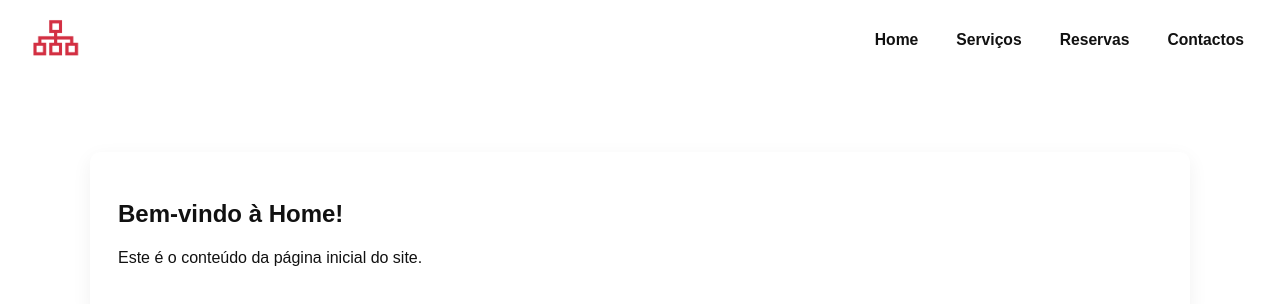
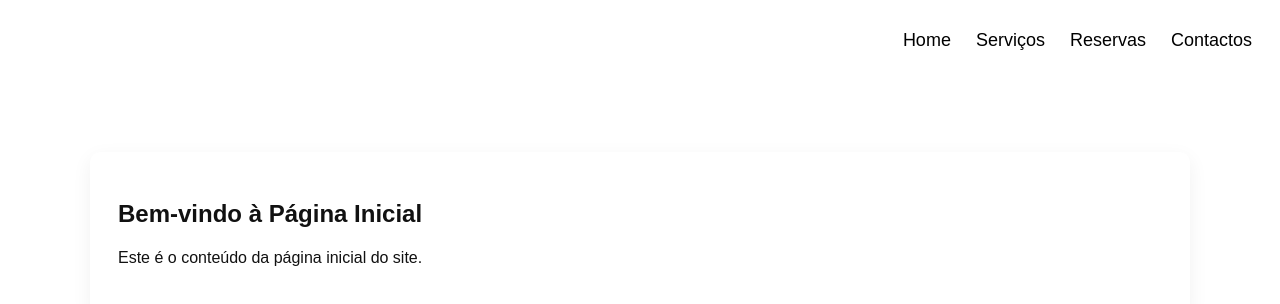
Before and after one commit to mauricio725/PAP-PROJETO-ESCOLAR, a React (Vite) app: page / in a window 1280 px wide. Shown: the top 304 px of the page. Built offline with nearby package versions, Linux system fonts and the light colour scheme.

Commit message:
,.efijfreiowp
feowhuefwuyfewy

```diff
--- a/src/App.jsx
+++ b/src/App.jsx
@@ -1,13 +1,20 @@
-import React, { useState } from "react";
+import React, { useState, useEffect } from "react";
 import Cabecalho from "./Cabecalho";
 import Home from "./Home";
 import Servicos from "./Servicos";
 import Reservas from "./Reservas";
 import Contactos from "./Contactos";
+import Loader from "./Loader";
 import "./css/style.css";
 
 function App() {
   const [currentPage, setCurrentPage] = useState("home");
+  const [showLoader, setShowLoader] = useState(true);
+
+  useEffect(() => {
+    const timer = setTimeout(() => setShowLoader(false), 1500);
+    return () => clearTimeout(timer);
+  }, []);
 
   const renderPage = () => {
     switch (currentPage) {
@@ -26,8 +33,14 @@ function App() {
 
   return (
     <div>
-      <Cabecalho setCurrentPage={setCurrentPage} />
-      <main>{renderPage()}</main>
+      {showLoader ? (
+        <Loader />
+      ) : (
+        <>
+          <Cabecalho setCurrentPage={setCurrentPage} />
+          <main>{renderPage()}</main>
+        </>
+      )}
     </div>
   );
 }
--- a/src/Cabecalho.jsx
+++ b/src/Cabecalho.jsx
@@ -1,5 +1,5 @@
 import React, { useState, useEffect } from "react";
-import Icone1 from "./img/icone1.png";
+
 
 const Cabecalho = ({ setCurrentPage }) => {
   const [scrollDir, setScrollDir] = useState("up");
@@ -27,13 +27,14 @@ const Cabecalho = ({ setCurrentPage }) => {
 
   return (
 <header className={`cabecalho ${scrollDir === "down" ? "hide" : "show"}`}>
-      <img src={Icone1} alt="Ícone 1" className="logo-img" />
+  <div className="logo">ㅤ</div>
   <nav>
     <div className="hamburger" onClick={() => setMenuOpen(!menuOpen)}>
       <span></span>
       <span></span>
       <span></span>
     </div>
+
     <ul className={menuOpen ? "active" : ""}>
       <li onClick={() => handleClick("home")}>Home</li>
       <li onClick={() => handleClick("servicos")}>Serviços</li>
@@ -42,6 +43,7 @@ const Cabecalho = ({ setCurrentPage }) => {
     </ul>
   </nav>
 </header>
+
   );
 };
 
--- a/src/Home.jsx
+++ b/src/Home.jsx
@@ -3,7 +3,7 @@ import React from "react";
 const Home = () => {
   return (
     <section>
-      <h1>Bem-vindo à Home!</h1>
+      <h1>Bem-vindo à Página Inicial</h1>
       <p>Este é o conteúdo da página inicial do site.</p>
     </section>
   );
--- a/src/Loader.jsx
+++ b/src/Loader.jsx
@@ -1,11 +1,11 @@
 import React, { useEffect, useState } from "react";
+import icon from "./img/icone1.png"; // <-- IMPORTA O ÍCONE
 import "./css/style.css";
-
 const Loader = () => {
   const [visible, setVisible] = useState(true);
 
   useEffect(() => {
-    const timer = setTimeout(() => setVisible(false), 1500); // 1,5s
+    const timer = setTimeout(() => setVisible(false), 1500);
     return () => clearTimeout(timer);
   }, []);
 
@@ -13,8 +13,12 @@ const Loader = () => {
 
   return (
     <div className="loader-overlay">
-      <div className="loader-circle"></div>
-    </div>
+  <div className="loader-circle">
+    <div className="spinner"></div>
+    <img src={icon} alt="icon" className="loader-icon" />
+  </div>
+</div>
+
   );
 };
 
--- a/src/css/style.css
+++ b/src/css/style.css
@@ -1,4 +1,7 @@
-/* Reset e base */
+/* ========================= */
+/* RESET E BASE */
+/* ========================= */
+
 * {
   margin: 0;
   padding: 0;
@@ -25,7 +28,10 @@ body {
   line-height: 1.5;
 }
 
-/* Cabeçalho */
+/* ========================= */
+/* CABEÇALHO */
+/* ========================= */
+
 .cabecalho {
   position: fixed;
   top: 0;
@@ -36,12 +42,10 @@ body {
   align-items: center;
   justify-content: space-between;
   padding: 0 28px;
-  background: rgba(255,255,255,0);
+  background: rgba(255,255,255,0.1);
   backdrop-filter: blur(6px);
   z-index: 1000;
   transition: transform 0.3s ease, opacity 0.3s ease, background 0.3s ease;
-  transform: translateY(0);
-  opacity: 1;
 }
 
 .cabecalho.hide {
@@ -55,63 +59,119 @@ body {
   background: rgba(255,255,255,0.95);
 }
 
-/* Logo */
+/* LOGO */
 .logo-img {
   height: 56px;
   width: auto;
 }
 
-/* Navegação */
-.cabecalho nav {
+/* ========================= */
+/* MENU DESKTOP */
+/* ========================= */
+
+nav {
   position: relative;
 }
 
-.cabecalho nav ul {
+nav ul {
   display: flex;
-  gap: 22px;
+  gap: 25px;
   list-style: none;
-  align-items: center;
-  margin: 0;
-  padding: 0;
 }
 
-.cabecalho nav li {
-  color: var(--text);
-  font-weight: 600;
-  font-size: 0.98rem;
-  padding: 6px 8px;
+nav ul li {
   cursor: pointer;
-  transition: opacity 150ms ease, transform 150ms ease;
+  color: black;
+  font-size: 18px;
 }
 
-.cabecalho nav li:hover {
-  opacity: 0.7;
-  transform: translateY(-2px);
-}
+/* ========================= */
+/* HAMBURGER */
+/* ========================= */
 
-/* Hamburger menu */
 .hamburger {
   display: none;
   flex-direction: column;
-  gap: 5px;
+  gap: 6px;
   cursor: pointer;
 }
 
 .hamburger span {
-  display: block;
-  width: 25px;
+  width: 30px;
   height: 3px;
-  background: var(--text);
-  border-radius: 2px;
+  background: white;
+  border-radius: 3px;
 }
 
-/* Main */
+/* ========================= */
+/* MOBILE */
+/* ========================= */
+
+@media (max-width: 768px) {
+
+  /* Mostrar hamburger */
+  .hamburger {
+    display: flex;
+  }
+
+  /* Esconder menu desktop */
+  nav ul {
+    display: none;
+    position: absolute;
+    top: 80px;
+    right: 0;
+    background: rgba(0,0,0,0.95);
+    flex-direction: column;
+    width: 200px;
+    padding: 10px 0;
+    border-radius: 0 0 8px 8px;
+    opacity: 0;
+    transform: translateY(-20px);
+    pointer-events: none;
+    transition: opacity 0.3s ease, transform 0.3s ease;
+  }
+
+  /* Menu aberto */
+  nav ul.active {
+    display: flex;
+    opacity: 1;
+    transform: translateY(0);
+    pointer-events: auto;
+  }
+
+  nav ul li {
+    padding: 12px 20px;
+    color: white;
+  }
+}
+
+/* ========================= */
+/* DESKTOP */
+/* ========================= */
+
+@media (min-width: 769px) {
+  nav ul {
+    display: flex !important;
+  }
+
+  .hamburger {
+    display: none !important;
+  }
+}
+
+/* ========================= */
+/* MAIN */
+/* ========================= */
+
 main {
   margin-top: 100px;
   padding: 24px;
 }
 
-/* Sections */
+/* ========================= */
+/* SECTIONS */
+/* ========================= */
+
 section {
   max-width: 1100px;
   margin: 28px auto;
@@ -121,14 +181,16 @@ section {
   box-shadow: 0 6px 20px rgba(16,24,40,0.06);
 }
 
-/* Títulos */
 h1, h2, h3 {
   color: var(--text);
   margin-bottom: 18px;
   line-height: 1.15;
 }
 
-/* Serviços */
+/* ========================= */
+/* SERVIÇOS */
+/* ========================= */
+
 .servicos ul {
   list-style: none;
   padding: 0;
@@ -145,18 +207,17 @@ h1, h2, h3 {
   color: var(--text);
 }
 
-/* Formulários */
+/* ========================= */
+/* FORMULÁRIOS */
+/* ========================= */
+
 form {
   display: flex;
   flex-direction: column;
   gap: 12px;
 }
 
-input[type="text"],
-input[type="email"],
-input[type="date"],
-input[type="time"],
-textarea {
+input, textarea {
   padding: 12px 14px;
   border-radius: 8px;
   border: 1px solid #dcdcdc;
@@ -187,7 +248,10 @@ button:hover {
   filter: brightness(0.95);
 }
 
-/* Rodapé */
+/* ========================= */
+/* RODAPÉ */
+/* ========================= */
+
 footer.rodape {
   margin-top: 28px;
   text-align: center;
@@ -196,32 +260,72 @@ footer.rodape {
   font-size: 0.95rem;
 }
 
-/* Loader */
+/* ========================= */
+/* LOADER */
+/* ========================= */
+
 .loader-overlay {
   position: fixed;
-  inset: 0;
+  top: 0;
+  left: 0;
+  width: 100%;
+  height: 100%;
+  background-color: rgba(255, 255, 255, 0.85);
   display: flex;
+  justify-content: center;
   align-items: center;
-  justify-content: center;
-  background: var(--bg);
-  z-index: 2000;
+  z-index: 9999;
 }
 
 .loader-circle {
-  width: 64px;
-  height: 64px;
+  position: relative;
+  width: 120px;
+  height: 120px;
+  display: flex;
+  justify-content: center;
+  align-items: center;
+  animation: fadeInScale 1s ease-out forwards;
+}
+
+.loader-icon {
+  width: 60px;
+  height: 60px;
+  z-index: 2;
+  animation: iconPop 1s ease-out forwards;
+}
+
+.spinner {
+  position: absolute;
+  width: 100px;
+  height: 100px;
+  border: 4px solid transparent;
+  border-top-color: #ff3b3b;
   border-radius: 50%;
-  border: 6px solid rgba(230,0,0,0.18);
-  border-top-color: var(--accent);
-  animation: spin 1.5s linear infinite;
-  box-shadow: 0 6px 18px rgba(230,0,0,0.12);
+  animation: spin 1s linear infinite;
+  z-index: 1;
+}
+
+/* ANIMAÇÕES */
+@keyframes fadeInScale {
+  0% { transform: scale(0.5); opacity: 0; }
+  100% { transform: scale(1); opacity: 1; }
 }
 
 @keyframes spin {
+  from { transform: rotate(0deg); }
   to { transform: rotate(360deg); }
 }
 
-/* Responsivo */
+@keyframes iconPop {
+  0% { transform: scale(0.3) rotate(-15deg); opacity: 0; }
+  60% { transform: scale(1.1) rotate(5deg); opacity: 1; }
+  100% { transform: scale(1) rotate(0deg); }
+}
+
+/* ========================= */
+/* RESPONSIVO */
+/* ========================= */
+
 @media (max-width: 900px) {
   .cabecalho {
     padding: 0 18px;
@@ -238,36 +342,4 @@ footer.rodape {
     padding: 28px 18px;
     margin: 18px auto;
   }
-  .cabecalho nav ul {
-    gap: 14px;
-  }
 }
-
-@media (max-width: 768px) {
-  .hamburger {
-    display: flex;
-  }
-  .cabecalho nav ul {
-    position: absolute;
-    top: 80px;
-    right: 0;
-    background: rgba(255,255,255,0.95);
-    flex-direction: column;
-    gap: 0;
-    width: 200px;
-    padding: 10px 0;
-    border-radius: 0 0 8px 8px;
-    transform: translateY(-20px);
-    opacity: 0;
-    pointer-events: none;
-    transition: opacity 0.3s ease, transform 0.3s ease;
-  }
-  .cabecalho nav ul.active {
-    transform: translateY(0);
-    opacity: 1;
-    pointer-events: auto;
-  }
-  .cabecalho nav li {
-    padding: 12px 16px;
-  }
-}
```
Lines whose indentation alone changed are shown as unchanged.
